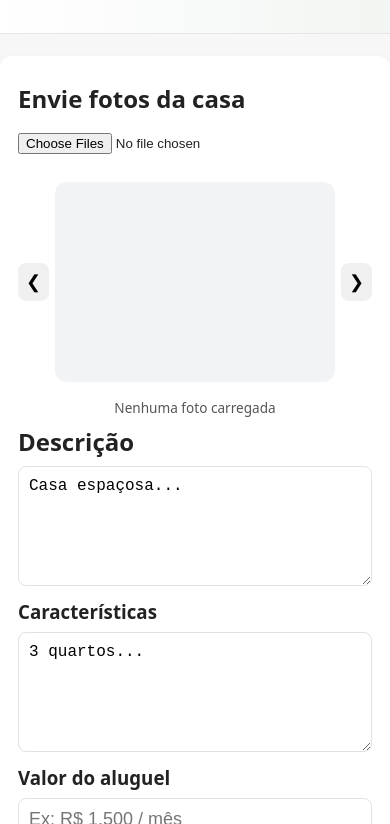
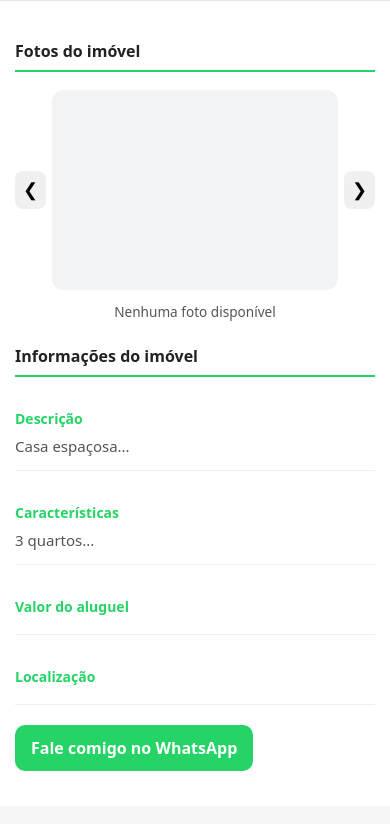
Before and after one commit to leandrocar-pixel/casa-aluguel, a plain HTML site: page index.html in a window 390 px wide. Shown: the part 97-921 px from the top of the page. Drawn offline with Linux system fonts and the light colour scheme.

Commit message:
Add files via upload

```diff
--- a/index.html
+++ b/index.html
@@ -5,15 +5,11 @@
 <meta name="viewport" content="width=device-width,initial-scale=1">
 <title>Casa para Alugar - Modelo</title>
 <style>
-:root {
-    --primary: #25d366;
-    --muted: #555;
-    --bg: #fff;
-    --radius: 8px;
-}
+* { box-sizing: border-box; }
 body {
     font-family: system-ui, -apple-system, "Segoe UI", Roboto, "Helvetica Neue", Arial;
     margin: 0;
+    padding: 0;
     background: #f7f7f8;
     color: #222;
 }
@@ -25,25 +21,43 @@ header {
 }
 .container {
     max-width: 820px;
-    margin: 22px auto;
-    padding: 18px;
-    background: var(--bg);
-    border-radius: 12px;
-    box-shadow: 0 6px 18px rgba(20,20,30,0.04);
+    margin: 0 auto;
+    padding: 20px;
+    background: #fff;
 }
-h1,h2,h3 { margin: 8px 0; }
+h1 {
+    margin: 0 0 8px 0;
+    font-size: 28px;
+    font-weight: 600;
+}
+h2 {
+    margin: 24px 0 12px 0;
+    font-size: 18px;
+    font-weight: 600;
+    border-bottom: 2px solid #25d366;
+    padding-bottom: 8px;
+}
+h3 {
+    margin: 0;
+    font-size: 14px;
+    font-weight: 600;
+}
 #titulo { margin-bottom: 4px; }
-#subtitulo { margin-top: 0; color: var(--muted); font-size: 0.95rem; }
+#subtitulo {
+    margin: 0;
+    color: #555;
+    font-size: 0.95rem;
+}
 
 .btn-whats {
     display: inline-block;
     text-decoration: none;
-    background: var(--primary);
+    background: #25d366;
     color: white;
     padding: 12px 16px;
     border-radius: 10px;
     font-weight: 600;
-    margin: 10px 0 18px;
+    margin: 20px 0;
 }
 .btn-whats:hover { background: #1eb354; }
 
@@ -52,7 +66,7 @@ h1,h2,h3 { margin: 8px 0; }
     display: flex;
     align-items: center;
     gap: 10px;
-    margin: 16px 0;
+    margin: 18px 0 12px 0;
 }
 #carousel button {
     background: rgba(0,0,0,0.06);
@@ -62,22 +76,23 @@ h1,h2,h3 { margin: 8px 0; }
     cursor: pointer;
     font-size: 20px;
     user-select: none;
+    transition: background 0.2s;
 }
+#carousel button:hover { background: rgba(0,0,0,0.12); }
 #slides {
     flex: 1;
-    min-height: 200px;
-    max-height: 420px;
+    min-height: 250px;
+    max-height: 400px;
     display: flex;
     align-items: center;
     justify-content: center;
     overflow: hidden;
     border-radius: 12px;
     background: #f2f3f5;
-    position: relative;
 }
 #slides img {
     max-width: 100%;
-    max-height: 420px;
+    max-height: 400px;
     display: none;
     object-fit: contain;
     width: 100%;
@@ -90,27 +105,46 @@ h1,h2,h3 { margin: 8px 0; }
 }
 .carousel-counter {
     font-size: 0.85rem;
-    color: var(--muted);
+    color: #555;
     margin-top: 6px;
     text-align: center;
 }
 
-/* Forms */
-input[type="file"] { margin: 10px 0 12px; }
-textarea, input[type="text"] {
-    box-sizing: border-box;
-    width: 100%;
-    padding: 10px;
-    border-radius: var(--radius);
-    border: 1px solid #e1e1e1;
-    font-size: 16px;
-    resize: vertical;
-    background: white;
+.info-block {
+    margin-top: 20px;
+    padding: 12px 0;
+    border-bottom: 1px solid #eee;
 }
-footer { text-align: center; padding: 20px; color: var(--muted); font-size: 0.9rem; margin-top: 18px; }
+.info-block:last-child {
+    border-bottom: none;
+}
+.info-block h3 {
+    margin-bottom: 6px;
+    color: #25d366;
+}
+.info-block div {
+    color: #555;
+    line-height: 1.6;
+    font-size: 15px;
+}
+
+footer {
+    text-align: center;
+    padding: 20px;
+    color: #888;
+    font-size: 0.9rem;
+    margin-top: 30px;
+    border-top: 1px solid #eee;
+}
+
 @media (max-width:640px){
+    .container { padding: 15px; }
+    h1 { font-size: 24px; }
+    h2 { font-size: 16px; }
     #carousel { gap: 6px; }
     #carousel button { padding: 8px; font-size: 18px; }
+    #slides { min-height: 200px; max-height: 300px; }
+    #slides img { max-height: 300px; }
 }
 </style>
 </head>
@@ -121,28 +155,37 @@ footer { text-align: center; padding: 20px; color: var(--muted); font-size: 0.9r
 </header>
 
 <div class="container">
-    <h2>Envie fotos da casa</h2>
-    <input id="fileInput" type="file" accept="image/*" multiple onchange="carregarFotos(event)">
+    <h2>Fotos do imóvel</h2>
     <div id="carousel" aria-label="Carrossel de fotos">
         <button id="prev" onclick="mudarFoto(-1)" aria-label="Foto anterior">❮</button>
         <div id="slides" role="list"></div>
         <button id="next" onclick="mudarFoto(1)" aria-label="Próxima foto">❯</button>
     </div>
-    <div class="carousel-counter" id="counter">Nenhuma foto carregada</div>
+    <div class="carousel-counter" id="counter">Carregando fotos...</div>
 
-    <h2>Descrição</h2>
-    <textarea id="descricao" style="height:120px; font-size:16px;">Casa espaçosa...</textarea>
+    <h2>Informações do imóvel</h2>
 
-    <h3>Características</h3>
-    <textarea id="caracteristicas" style="height:120px; font-size:16px;">3 quartos...</textarea>
+    <div class="info-block">
+        <h3>Descrição</h3>
+        <div id="descricao"></div>
+    </div>
 
-    <h3>Valor do aluguel</h3>
-    <input id="valor" type="text" placeholder="Ex: R$ 1.500 / mês" style="font-size:18px;">
+    <div class="info-block">
+        <h3>Características</h3>
+        <div id="caracteristicas"></div>
+    </div>
+
+    <div class="info-block">
+        <h3>Valor do aluguel</h3>
+        <div id="valor"></div>
+    </div>
+
+    <div class="info-block">
+        <h3>Localização</h3>
+        <div id="localizacao"></div>
+    </div>
 
     <a id="whats" class="btn-whats" href="https://wa.me/61999532815" target="_blank" rel="noopener">Fale comigo no WhatsApp</a>
-
-    <h3>Localização</h3>
-    <input id="localizacao" type="text" placeholder="Bairro / Cidade" style="font-size:18px;">
 </div>
 
 <footer>© 2025 - Modelo de Anúncio Personalizável</footer>
@@ -151,143 +194,105 @@ footer { text-align: center; padding: 20px; color: var(--muted); font-size: 0.9r
 let imagens = [];
 let indiceAtual = 0;
 
-// Carregar campos e imagens salvos do localStorage ao iniciar
-function carregarDadosSalvos() {
-    // Imagens
-    try {
-        const salvas = localStorage.getItem('carouselFotos');
-        if (salvas) {
-            imagens = JSON.parse(salvas);
-            if (!Array.isArray(imagens)) imagens = [];
-        }
-    } catch (e) {
-        imagens = [];
-    }
-    indiceAtual = 0;
-
-    // Campos de texto
-    const campos = ['descricao','caracteristicas','valor','localizacao'];
-    campos.forEach(id => {
-        const valorSalvo = localStorage.getItem('campo_' + id);
-        if (valorSalvo !== null) {
-            document.getElementById(id).value = valorSalvo;
-        }
-    });
+function getCampo(id, padrao='') {
+    const v = localStorage.getItem('campo_' + id);
+    return v !== null ? v : padrao;
 }
 
-carregarDadosSalvos();
-
-function carregarFotos(event) {
-    const files = event.target.files;
-    imagens = [];
-    indiceAtual = 0;
-    if (!files || files.length === 0) {
-        salvarImagens();
-        atualizarCarrossel();
-        return;
+function getImagens() {
+    let imgs = [];
+    try {
+        const salvas = localStorage.getItem('imagensFixas');
+        if (salvas) {
+            imgs = JSON.parse(salvas);
+        }
+    } catch(e) {
+        imgs = [];
     }
-    // read files in order
-    const readers = [];
-    for (let i = 0; i < files.length; i++) {
-        readers.push(readFileAsDataURL(files[i]));
-    }
-    Promise.all(readers).then(results => {
-        imagens = results;
-        indiceAtual = 0;
-        salvarImagens();
-        atualizarCarrossel();
-    }).catch(() => {
-        imagens = [];
-        salvarImagens();
-        atualizarCarrossel();
-    });
+    return Array.isArray(imgs) && imgs.length > 0 ? imgs : [];
 }
 
-function salvarImagens() {
-    try {
-        localStorage.setItem('carouselFotos', JSON.stringify(imagens));
-    } catch (e) {}
-}
-
-function readFileAsDataURL(file) {
-    return new Promise((resolve, reject) => {
-        const r = new FileReader();
-        r.onload = e => resolve(e.target.result);
-        r.onerror = () => reject();
-        r.readAsDataURL(file);
-    });
+function preencherCampos() {
+    document.getElementById('titulo').textContent = getCampo('titulo','Casa para Alugar');
+    document.getElementById('subtitulo').textContent = getCampo('subtitulo','Descrição breve do anúncio');
+    document.getElementById('descricao').textContent = getCampo('descricao','Casa espaçosa...');
+    document.getElementById('caracteristicas').textContent = getCampo('caracteristicas','3 quartos...');
+    document.getElementById('valor').textContent = getCampo('valor','');
+    document.getElementById('localizacao').textContent = getCampo('localizacao','');
+    document.title = getCampo('titulo','Casa para Alugar') + ' - Modelo';
 }
 
 function atualizarCarrossel() {
     const slides = document.getElementById('slides');
     const counter = document.getElementById('counter');
+
     slides.innerHTML = '';
+
     if (!imagens || imagens.length === 0) {
-        counter.textContent = 'Nenhuma foto carregada';
+        counter.textContent = 'Nenhuma foto disponível';
         return;
     }
+
     imagens.forEach((src, i) => {
         const img = document.createElement('img');
         img.src = src;
         img.alt = 'Foto ' + (i + 1);
         img.dataset.index = i;
-        if (i === indiceAtual) img.classList.add('active');
+        if (i === indiceAtual) {
+            img.classList.add('active');
+        }
         slides.appendChild(img);
     });
+
     counter.textContent = 'Foto ' + (indiceAtual + 1) + ' de ' + imagens.length;
-    atualizarWhatsApp();
 }
 
 function mudarFoto(n) {
     if (!imagens || imagens.length === 0) return;
+
     indiceAtual = (indiceAtual + n + imagens.length) % imagens.length;
-    // re-render active class
+
     const imgs = document.querySelectorAll('#slides img');
     imgs.forEach(img => img.classList.remove('active'));
-    const current = document.querySelector('#slides img[data-index="'+indiceAtual+'"]');
-    if (current) current.classList.add('active');
+
+    const current = document.querySelector('#slides img[data-index="' + indiceAtual + '"]');
+    if (current) {
+        current.classList.add('active');
+    }
+
     const counter = document.getElementById('counter');
     counter.textContent = 'Foto ' + (indiceAtual + 1) + ' de ' + imagens.length;
 }
 
-function sanitizeText(s) {
-    if (!s) return '';
-    return s.replace(/\\r?\\n/g, ' ').trim();
-}
+function atualizarWhatsApp() {
+    const whatsappNum = getCampo('whatsapp','61999532815');
+    const base = 'https://wa.me/' + whatsappNum;
+    const descricao = getCampo('descricao','').replace(/\n/g, ' ').trim();
+    const caracteristicas = getCampo('caracteristicas','').replace(/\n/g, ' ').trim();
+    const valor = getCampo('valor','').replace(/\n/g, ' ').trim();
+    const local = getCampo('localizacao','').replace(/\n/g, ' ').trim();
 
-function atualizarWhatsApp() {
-    const base = 'https://wa.me/61999532815';
-    const descricao = sanitizeText(document.getElementById('descricao').value);
-    const caracteristicas = sanitizeText(document.getElementById('caracteristicas').value);
-    const valor = sanitizeText(document.getElementById('valor').value);
-    const local = sanitizeText(document.getElementById('localizacao').value);
-    let message = `${document.getElementById('titulo').textContent} - Tenho interesse.\\n`;
-    if (valor) message += `Valor: ${valor}\\n`;
-    if (local) message += `Localização: ${local}\\n`;
-    if (descricao) message += `Descrição: ${descricao}\\n`;
-    if (caracteristicas) message += `Características: ${caracteristicas}\\n`;
-    if (imagens.length > 0) message += `(Foram adicionadas ${imagens.length} foto(s).)`;
+    let message = getCampo('titulo','Casa para Alugar') + ' - Tenho interesse.\n';
+    if (valor) message += 'Valor: ' + valor + '\n';
+    if (local) message += 'Localização: ' + local + '\n';
+    if (descricao) message += 'Descrição: ' + descricao + '\n';
+    if (caracteristicas) message += 'Características: ' + caracteristicas + '\n';
+    if (imagens.length > 0) message += '(O anúncio possui ' + imagens.length + ' foto(s).)';
+
     const encoded = encodeURIComponent(message);
     document.getElementById('whats').href = base + '?text=' + encoded;
 }
 
-// update WhatsApp link and save fields when fields change
-['descricao','caracteristicas','valor','localizacao'].forEach(id=>{
-    document.getElementById(id).addEventListener('input', function(e) {
-        atualizarWhatsApp();
-        localStorage.setItem('campo_' + id, e.target.value);
-    }, {passive:true});
-});
-
-// keyboard navigation
 document.addEventListener('keydown', (e) => {
     if (e.key === 'ArrowLeft') mudarFoto(-1);
     if (e.key === 'ArrowRight') mudarFoto(1);
 });
 
-// initialize link e carrossel
+imagens = getImagens();
+indiceAtual = 0;
+preencherCampos();
+atualizarCarrossel();
 atualizarWhatsApp();
-atualizarCarrossel();
 </script>
 </body>
 </html>
```
